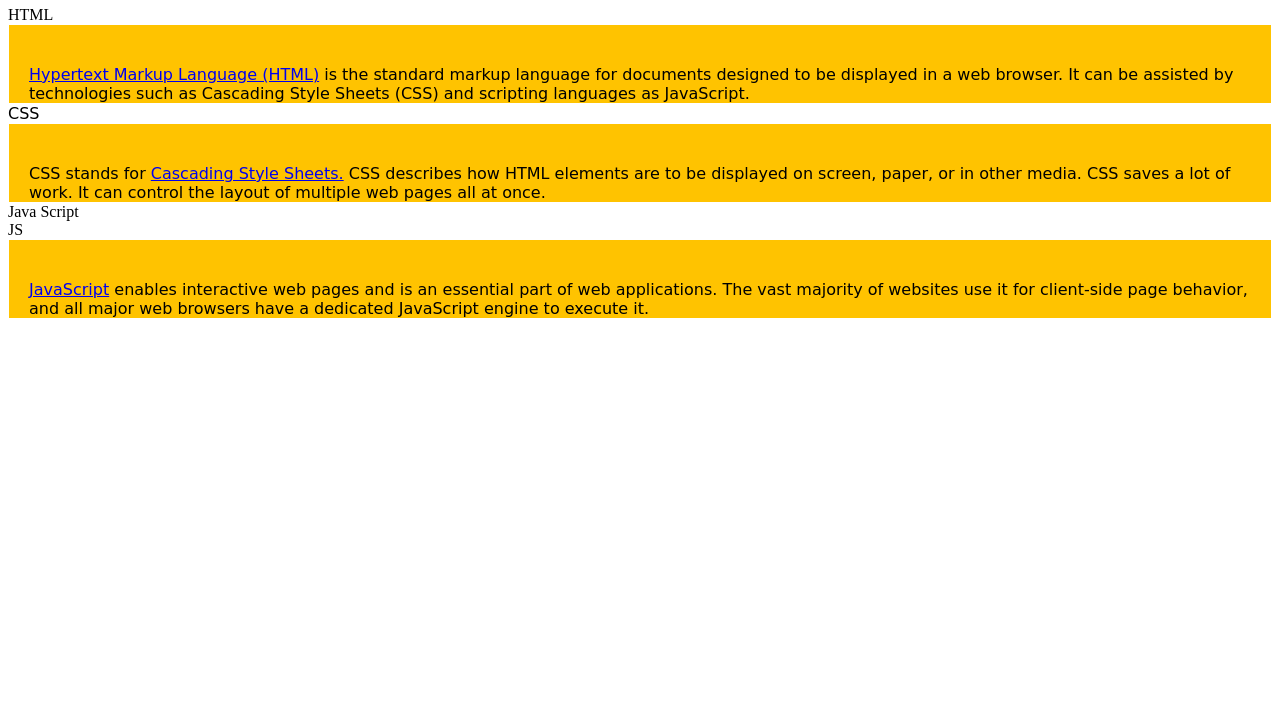
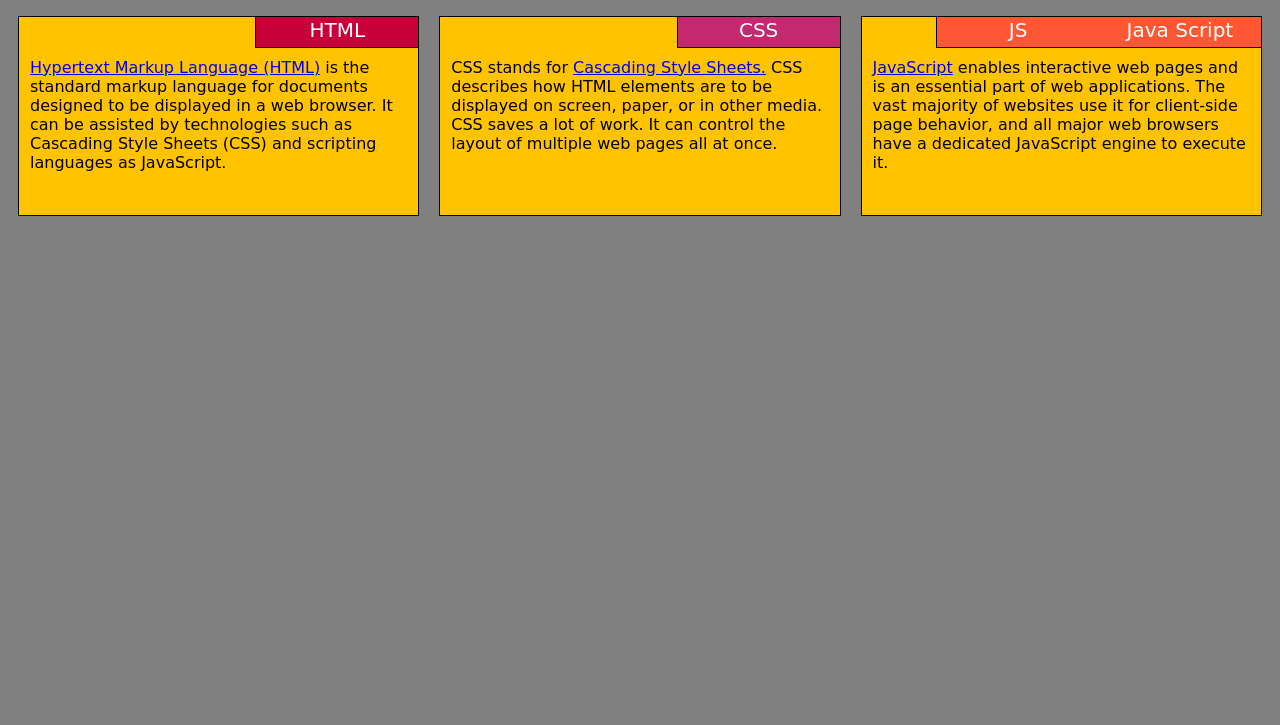
Before and after one commit to vyuhakandula/module2-solution, a plain HTML site: page module 2 solution/site/index.html in a window 1280 px wide. Shown: the part 75-800 px from the top of the page. Drawn offline with Linux system fonts and the light colour scheme.

Commit message:
Add files via upload

```diff
--- a/module 2 solution/css/styles.css
+++ b/module 2 solution/css/styles.css
@@ -5,58 +5,83 @@ h1
 {
 	font-family: "Comic Sans M.S",cursive;
 	text-align:center;
+
 }
+body{
+
+	background-color: grey;
+}
+
 #content{
 	font-family: "Comic Sans M.S",cursive;
-	padding:40px 20px 10px 20px;
-	padding:40px 20px 0px 20px;
+	padding:40px 10px 0px 10px;
 	background-color: #FFC300;
   	text-align: left;
-  margin:1px;
-    }
      }
 .subbox{
 
 	margin: 0px;
   	margin-left: auto;
-  margin-right: -1px;
-	padding: 0px;
   	margin-right: auto;
 	padding: 1px;
 	border:1px solid black;
 	height:200px;
 
-@@ -33,7 +32,8 @@ h1
+	overflow: auto;
+	background-color: #FFC300;
+  	position:relative;
+}
+#html{
   font-family: "Comic Sans M.S",cursive;
+  padding: 5px;
+  color: white;
+  position: relative;
+  font-size: 125%;
+  text-align: center;
   margin: 0px;
-  margin-left:40%;
-  border-right: -1px;
-  margin-right:-0.5px;
-  border-right:-1px;
-  position: relative;
+  right: 0px;
+  float:right;
+  background-color: #C70039;
+  width: 41%;
+  border-left:  1px solid black;
+  border-bottom:   1px solid black;
   box-sizing:border-box;
-	color: white;
-@@ -57,7 +57,8 @@ h1
+  overflow: auto;
+  margin-top: -10px;
+  padding-top: 10px;
+  margin-right:-1px;
+  margin-left: 40%;
+
 }
-
+.box {
+  border: none;
+  margin-left: auto;
+  margin-right: auto;
+  padding: 10px;
+}
 #css
-{	font-family: "Comic Sans M.S",cursive;
 {
   	font-family: "Comic Sans M.S",cursive;
  	padding: 5px;
   	color: white;
   	position: relative;
-@@ -73,16 +74,18 @@ h1
+	font-size: 125%;
+	text-align: center;
+	margin: 0px;
+	right: 0px;
+	float:right;
+	background-color:#C2296E ;
+	width: 41%;
+	border-left:  1px solid black;
+  border-bottom:   1px solid black;
+	box-sizing:border-box;
 	overflow: auto;
   	margin-top: -10px;
   	padding-top: 10px;
-
- margin-right:-0.5px;
+ 	margin-right:-1px;
   	margin-left: 40%;
 }
-
 #js
-{	font-family: "Comic Sans M.S",cursive;
 {
         font-family: "Comic Sans M.S",cursive;
         padding: 5px;
@@ -67,12 +92,17 @@ h1
   	margin-left: 40%;
 	margin: 0px;
 	right: 0px;
-@@ -95,7 +98,7 @@ h1
+	float:right;
+	background-color:#FF5733  ;
+	width: 41%;
+	border-left:  1px solid black;
+  border-bottom:   1px solid black;
+	box-sizing:border-box;
+	overflow: auto;
   	margin-top: -10px;
   	padding-top: 10px;
   	position:relative;
-
- margin-right:-0.5px;
+ 	margin-right:-1px;
 }
 @media (min-width: 992px) {
   .col-lg-1, .col-lg-2, .col-lg-3, .col-lg-4, .col-lg-5, .col-lg-6, .col-lg-7, .col-lg-8, .col-lg-9, .col-lg-10, .col-lg-11, .col-lg-12 {
```
Lines whose indentation alone changed are shown as unchanged.
